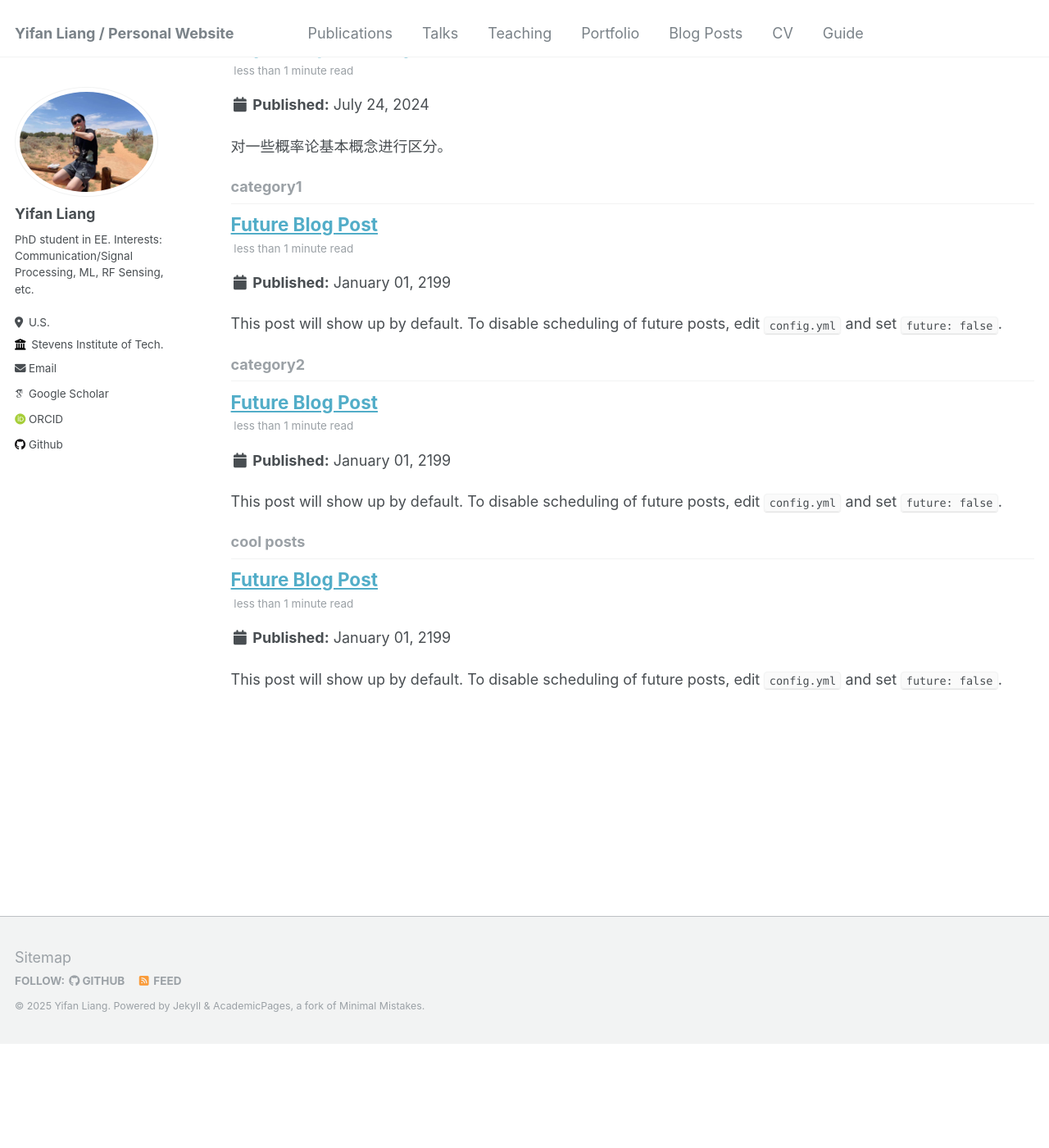
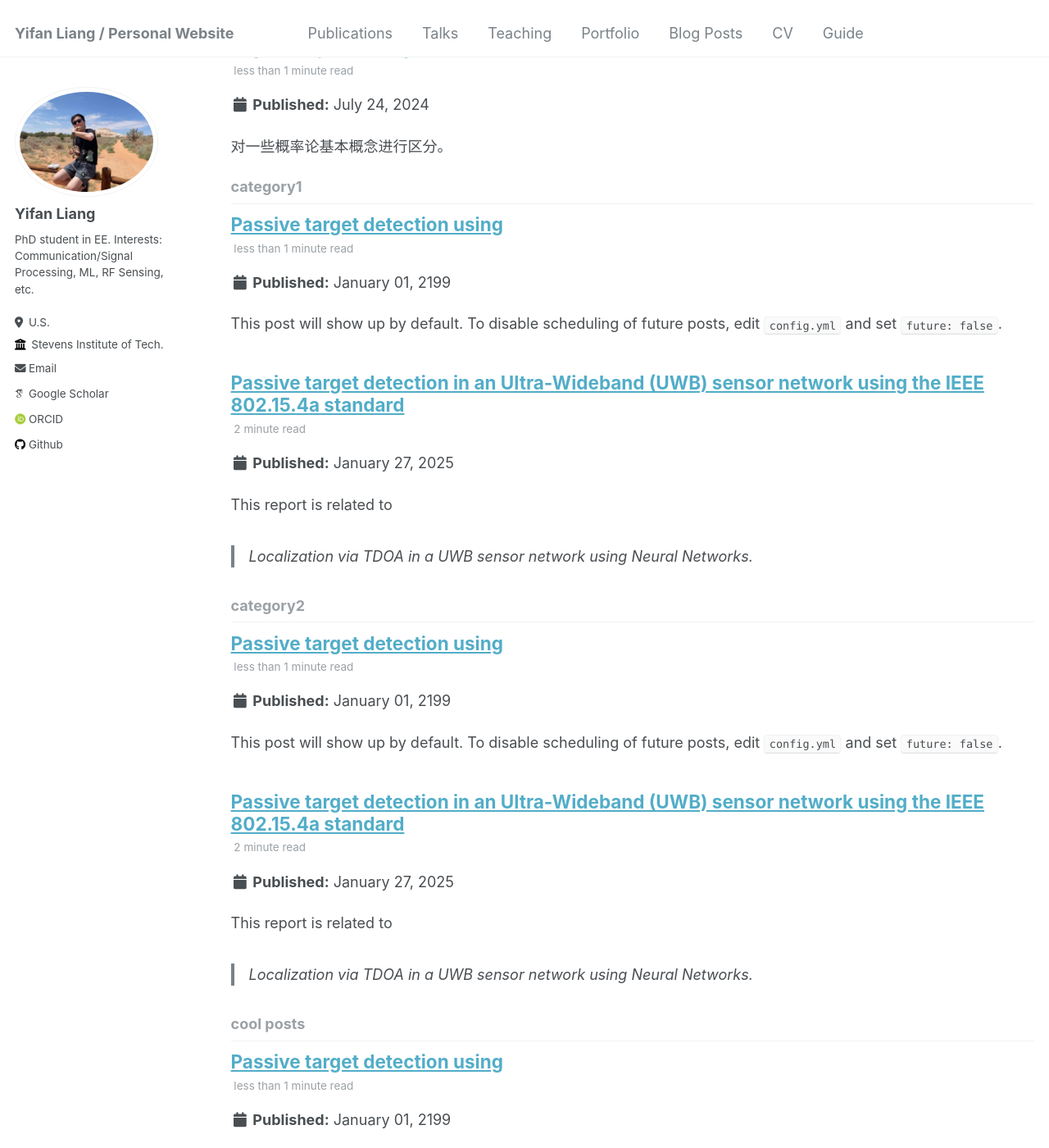
Before and after one commit to HeyMaster311/HeyMaster311.github.io, a Jekyll site: the page built from _pages/tag-archive.html, in a window 1280 px wide and 1400 px high, scrolled down 1195 px. Shown: the whole window at 82% size. Built offline with Jekyll 4.4.1, drawn with Linux system fonts in a browser that asks for light colours; some web fonts are replaced; before the commit the page ends 2467 px from its top, so only the background shows below that; some of the changed lines change nothing that is shown; some of the changed text lies outside the part shown.

Commit message:
20250127

```diff
--- /dev/null
+++ b/_posts/2025-01-27-DeepDeek.md
@@ -0,0 +1,64 @@
+---
+title: 'Passive target detection in an Ultra-Wideband (UWB) sensor network using the IEEE 802.15.4a standard'
+date: 2025-01-27
+permalink: /posts/2025/01/blog-post-4/
+tags:
+  - cool posts
+  - category1
+  - category2
+---
+This report is related to
+> Localization via TDOA in a UWB sensor network using Neural Networks.
+
+It outlines the technical foundation for passive object detection in an Ultra-Wideband (UWB) sensor network using the IEEE 802.15.4a standard. Here’s a structured breakdown:
+
+---
+
+### **1. IEEE 802.15.4a Packet Structure**
+- **Components**:
+  - **Synchronization Header (SHR)**: Contains a *ranging preamble* and a *Start of Frame Delimiter (SFD)*.
+    - **Ranging preamble**: Composed of symbols from a set of 31-length ternary sequences (\(S_1\) to \(S_8\)). These sequences are designed to minimize cross-correlation, improving signal detection and multipath resolution.
+    - Longer preambles (e.g., 1024 or 4096 symbols) enhance SNR for non-coherent receivers through processing gain.
+  - **Physical Layer Header (PHR)**: Contains frame control information.
+  - **Data Field**: Carries payload data.
+
+---
+
+### **2. Signal Generation and Reception**
+- **Waveform Generation**:
+  - Each basis symbol \(S_i\) is modulated into a **preamble symbol waveform** \(w_i(t)\) using UWB pulses (\(\omega(t)\)):
+    \[
+    w_i(t) = \sqrt{\frac{E_s}{N_s}} \sum_{j=0}^{L-1} S_i[j] \, \omega(t - j T_{pri}),
+    \]
+    where \(T_{pri}\) is the pulse repetition interval, \(E_s\) is symbol energy, and \(N_s\) is the number of pulses per symbol.
+  - The full **preamble waveform** \(P_i(t)\) repeats \(N_{sym}\) symbols:
+    \[
+    P_i(t) = \sum_{n=0}^{N_{sym}-1} w_i(t - n T_{sym}).
+    \]
+- **Reception**:
+  - A coherent receiver correlates the received signal \(Y_i(t)\) (which includes channel effects \(h(t)\) and noise \(n(t)\)) with a template matching \(w_i(t)\). The correlator output \(\mathbf{C}_i(k)\) detects changes in the multipath profile caused by objects.
+
+---
+
+### **3. Multipath Analysis and TDOA Localization**
+- **Passive Detection Principle**:
+  - When no object is present, the multipath profile (Fig. 1a) is stable. An object introduces reflections, altering the profile (Fig. 1b).
+  - **Time Difference of Arrival (TDOA)**: The delay (\(\Delta t\)) between the direct path and reflected path is measured. This gives the **multipath distance**:
+    \[
+    d = |S_1 - S_2| + c \cdot \Delta t,
+    \]
+    where \(c\) is the speed of light, and \(S_1\), \(S_2\) are sensor locations.
+  - **Elliptical Localization**: Each sensor pair defines an ellipse (Fig. 2) where the object lies. Intersecting ellipses from multiple pairs (≥3) pinpoint the object’s location.
+
+---
+
+### **4. Advantages of UWB**
+- **High Time Resolution**: UWB’s fine time granularity resolves multipath components, enabling centimeter-level accuracy.
+- **Low Overhead**: The preamble doubles as a ranging signal, eliminating the need for a dedicated secondary channel.
+
+---
+
+### **Key Takeaways**
+- The framework leverages **existing UWB communication signals** (preamble) for passive detection, avoiding active tags.
+- **Elliptical localization** via TDOA and **multipath analysis** form the core of the passive detection mechanism.
+- The design aligns with the IEEE 802.15.4a standard, enabling low-power, high-accuracy sensor networks for applications like intrusion detection or perimeter security.
--- a/_posts/2199-01-01-future-post.md
+++ b/_posts/2199-01-01-future-post.md
@@ -1,5 +1,5 @@
 ---
-title: 'Future Blog Post'
+title: 'Passive target detection using'
 date: 2199-01-01
 permalink: /posts/2012/08/blog-post-4/
 tags:
```
